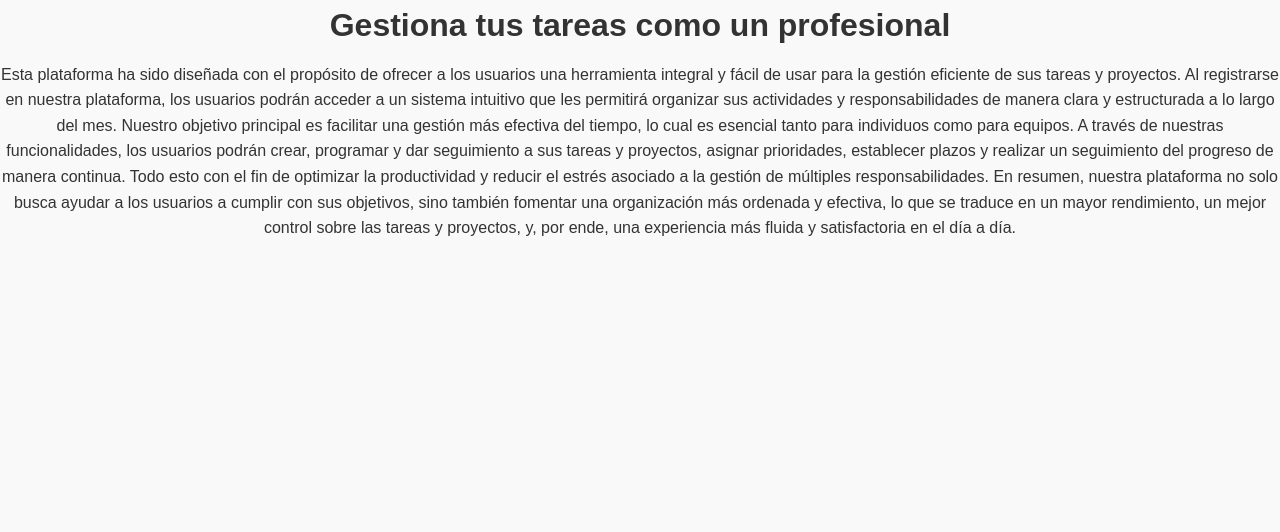
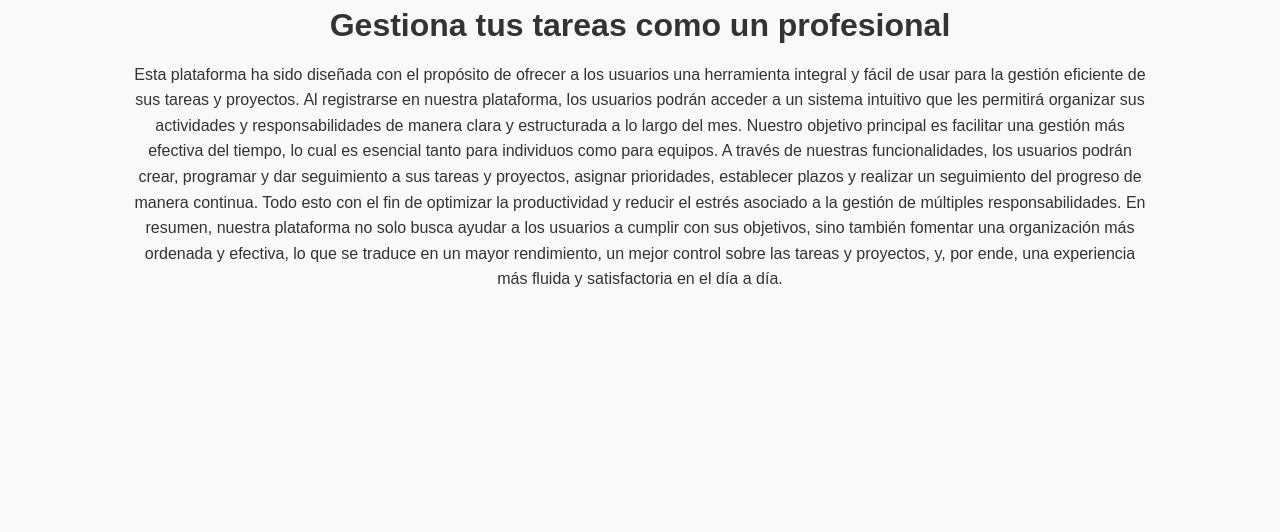
Before and after one commit to JEViz77/APPTASK, a PHP site: page / in a window 1280 px wide. Shown: the part 152-684 px from the top of the page. Run offline with PHP 8.4, Linux system fonts and the light colour scheme.

Commit message:
ultimos cambios 2.0

```diff
--- a/css/nuevo.css
+++ b/css/nuevo.css
@@ -306,8 +306,14 @@ form a:hover {
 }
 #presentacion p {
     color: #333;
+
 }
 #welcome p{
     color: white;
 
 }
+
+#presentacion{
+    width: 80%;
+    margin: auto;
+}
```
